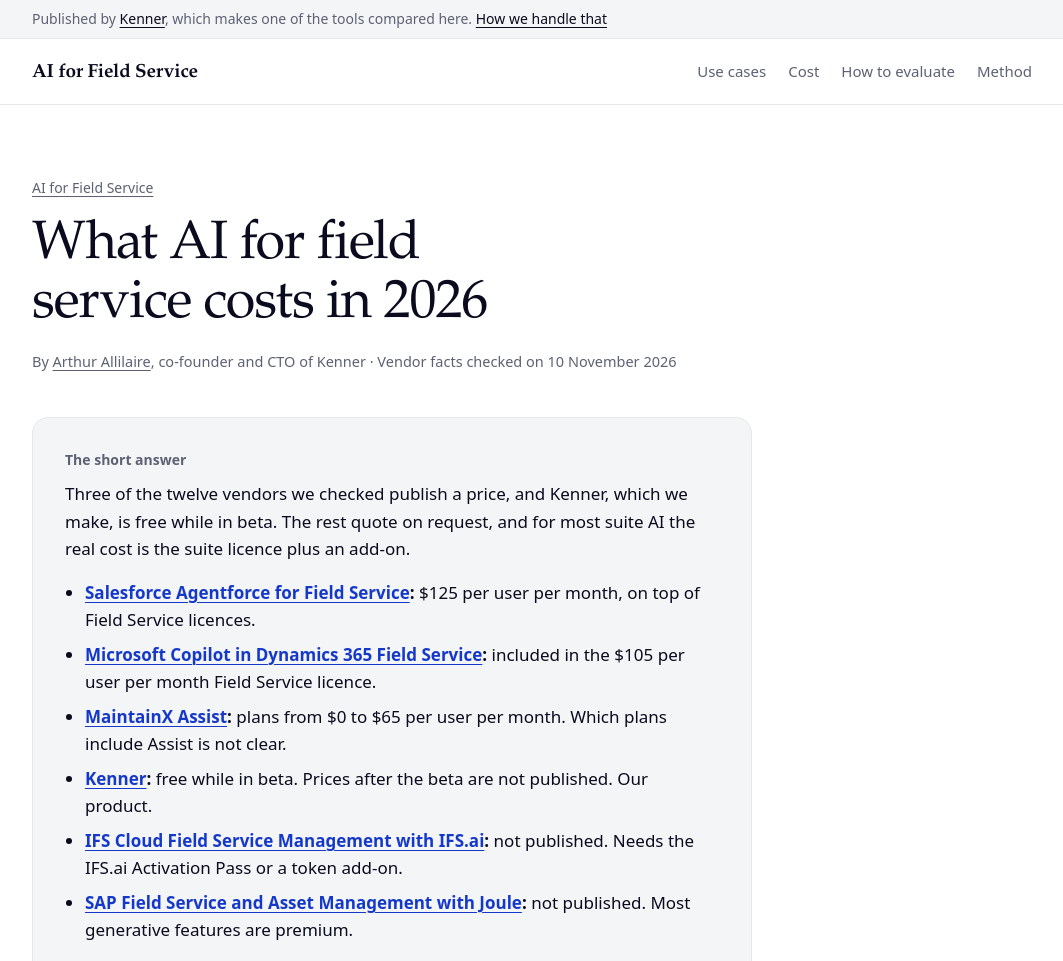
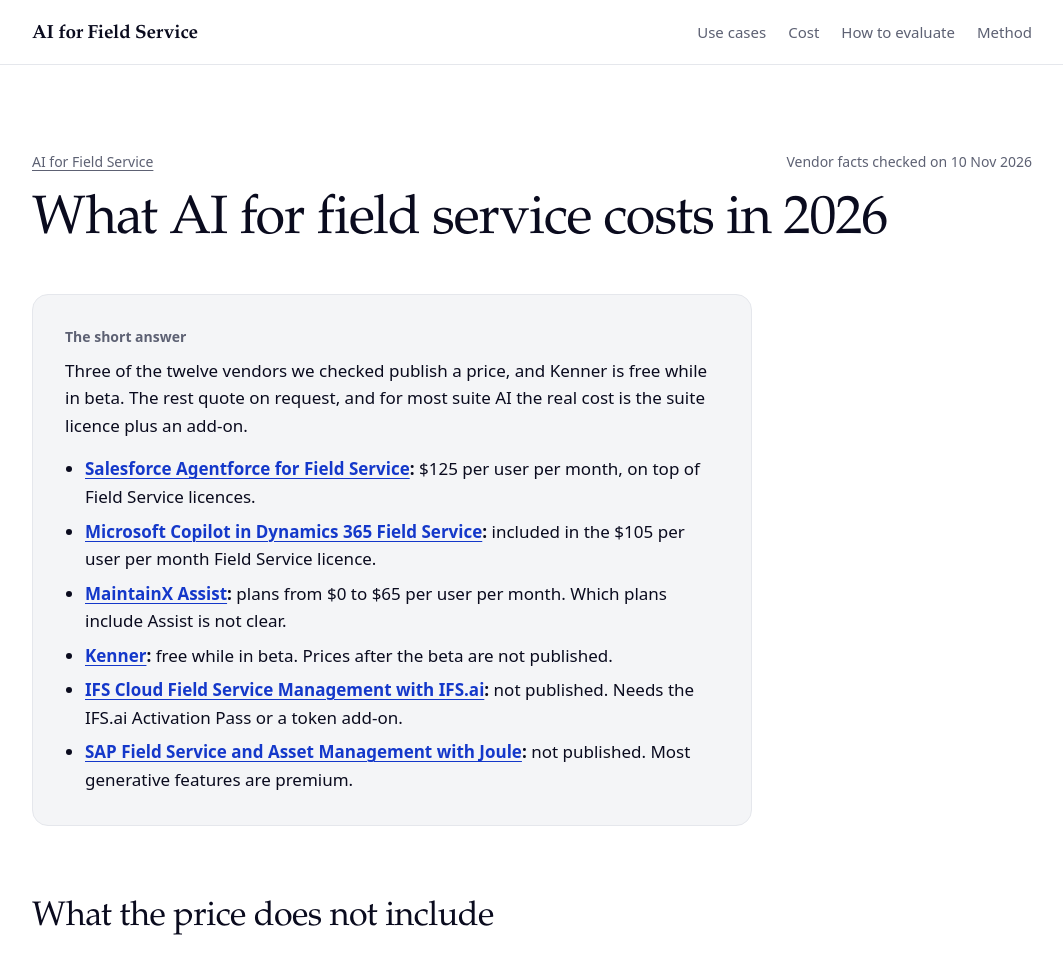
Before and after one commit to ArthurAllilaire/aiforfieldservice-site, a plain HTML site: page cost/index.html in a window 1280 px wide. Shown: the top 961 px of the page, without its empty margins (108-1171 px from the left). Drawn offline with Linux system fonts and the light colour scheme.

Commit message:
Publisher only in the footer, no byline, date top right

```diff
--- a/cost/index.html
+++ b/cost/index.html
@@ -106,7 +106,6 @@
 </script>
 </head>
 <body>
-<p class="disclosure"><span class="wrap">Published by <a href="https://getkenner.com/">Kenner</a>, which makes one of the tools compared here. <a href="../about/">How we handle that</a></span></p>
 <header class="top">
   <div class="wrap top-in">
     <a class="name" href="../">AI for Field Service</a>
@@ -115,13 +114,12 @@
 </header>
 <main class="wrap">
 <article>
-<p class="crumb"><a href="../">AI for Field Service</a></p>
+<div class="head"><p class="crumb"><a href="../">AI for Field Service</a></p><p class="checked">Vendor facts checked on <time datetime="2026-11-10">10 Nov 2026</time></p></div>
 <h1>What AI for field service costs in 2026</h1>
-<p class="byline">By <a href="../about/#author">Arthur Allilaire</a>, co-founder and CTO of Kenner · Vendor facts checked on <time datetime="2026-11-10">10 November 2026</time></p>
 <section class="answer" id="answer">
 <h2>The short answer</h2>
-<p>Three of the twelve vendors we checked publish a price, and Kenner, which we make, is free while in beta. The rest quote on request, and for most suite AI the real cost is the suite licence plus an add-on.</p>
-<ul><li><strong><a href="https://bestaiforfieldservice.com/#salesforce-agentforce-field-service">Salesforce Agentforce for Field Service</a>:</strong> $125 per user per month, on top of Field Service licences.</li><li><strong><a href="https://bestaiforfieldservice.com/#microsoft-copilot-dynamics-365-field-service">Microsoft Copilot in Dynamics 365 Field Service</a>:</strong> included in the $105 per user per month Field Service licence.</li><li><strong><a href="https://bestaiforfieldservice.com/#maintainx-assist">MaintainX Assist</a>:</strong> plans from $0 to $65 per user per month. Which plans include Assist is not clear.</li><li><strong><a href="https://bestaiforfieldservice.com/#kenner">Kenner</a>:</strong> free while in beta. Prices after the beta are not published. Our product.</li><li><strong><a href="https://bestaiforfieldservice.com/#ifs-field-service-management">IFS Cloud Field Service Management with IFS.ai</a>:</strong> not published. Needs the IFS.ai Activation Pass or a token add-on.</li><li><strong><a href="https://bestaiforfieldservice.com/#sap-field-service-and-asset-management">SAP Field Service and Asset Management with Joule</a>:</strong> not published. Most generative features are premium.</li></ul>
+<p>Three of the twelve vendors we checked publish a price, and Kenner is free while in beta. The rest quote on request, and for most suite AI the real cost is the suite licence plus an add-on.</p>
+<ul><li><strong><a href="https://bestaiforfieldservice.com/#salesforce-agentforce-field-service">Salesforce Agentforce for Field Service</a>:</strong> $125 per user per month, on top of Field Service licences.</li><li><strong><a href="https://bestaiforfieldservice.com/#microsoft-copilot-dynamics-365-field-service">Microsoft Copilot in Dynamics 365 Field Service</a>:</strong> included in the $105 per user per month Field Service licence.</li><li><strong><a href="https://bestaiforfieldservice.com/#maintainx-assist">MaintainX Assist</a>:</strong> plans from $0 to $65 per user per month. Which plans include Assist is not clear.</li><li><strong><a href="https://bestaiforfieldservice.com/#kenner">Kenner</a>:</strong> free while in beta. Prices after the beta are not published.</li><li><strong><a href="https://bestaiforfieldservice.com/#ifs-field-service-management">IFS Cloud Field Service Management with IFS.ai</a>:</strong> not published. Needs the IFS.ai Activation Pass or a token add-on.</li><li><strong><a href="https://bestaiforfieldservice.com/#sap-field-service-and-asset-management">SAP Field Service and Asset Management with Joule</a>:</strong> not published. Most generative features are premium.</li></ul>
 </section>
 <section>
 <h2>What the price does not include</h2>
--- a/style.css
+++ b/style.css
@@ -16,10 +16,6 @@ a{color:var(--accent);text-underline-offset:3px;text-decoration-thickness:1px}
 a:focus-visible,[tabindex]:focus-visible{outline:2px solid var(--accent);outline-offset:3px}
 .wrap{display:block;max-width:1080px;margin:0 auto;padding:0 var(--g)}
 
-.disclosure{background:var(--ground);border-bottom:1px solid var(--line);font-size:14px;line-height:1.45;color:var(--muted)}
-.disclosure .wrap{padding-block:9px}
-.disclosure a{color:var(--ink)}
-
 .top{border-bottom:1px solid var(--line)}
 .top-in{display:flex;flex-wrap:wrap;align-items:baseline;justify-content:space-between;gap:6px 28px;padding-block:16px}
 .name{font:600 19px/1.3 var(--serif);letter-spacing:-.01em;color:var(--ink);text-decoration:none}
@@ -28,10 +24,12 @@ nav a{color:var(--muted);text-decoration:none;padding-block:4px}
 @media (hover:hover){nav a:hover{color:var(--ink)}}
 
 main.wrap{padding-block:clamp(36px,6vw,72px) clamp(56px,8vw,104px)}
-article :where(h1,h2,h3,h4,p,ul,ol,.answer){max-width:720px}
+article :where(h2,h3,h4,p,ul,ol,.answer){max-width:720px}
 article section{margin-top:clamp(48px,6vw,72px)}
 article section section{margin-top:0}
-.crumb{font-size:14px;margin-bottom:18px}
+/* wrap-reverse: on a phone the crumb drops below and the date stays top right */
+.head{display:flex;flex-wrap:wrap-reverse;align-items:baseline;justify-content:space-between;gap:4px 24px;margin-bottom:18px;font-size:14px;color:var(--muted)}
+.checked{margin-left:auto}
 .crumb a{color:var(--muted)}
 h1{font:400 clamp(34px,5.2vw,54px)/1.08 var(--serif);letter-spacing:-.02em;text-wrap:balance}
 h2{font:400 clamp(26px,3.2vw,34px)/1.15 var(--serif);letter-spacing:-.015em;text-wrap:balance;margin-bottom:16px}
@@ -43,8 +41,6 @@ h1+p{margin-top:16px}
 ul{padding-left:20px}
 ol{padding-left:24px}
 li+li{margin-top:7px}
-.byline{font-size:14.5px;color:var(--muted)}
-.byline a{color:inherit}
 .lede{margin-top:26px;font-size:clamp(18.5px,2vw,21px);line-height:1.52}
 
 .answer{margin-top:clamp(32px,4vw,44px);padding:clamp(22px,3vw,32px);background:var(--ground);border:1px solid var(--line);border-radius:16px}
```
Also changed, not shown: 404.html (+0 -1 lines), about/index.html (+4 -6 lines), how-to-evaluate/index.html (+1 -3 lines), index.html (+4 -17 lines), method/index.html (+5 -3 lines), use-cases/index.html (+2 -4 lines), llms.txt.
